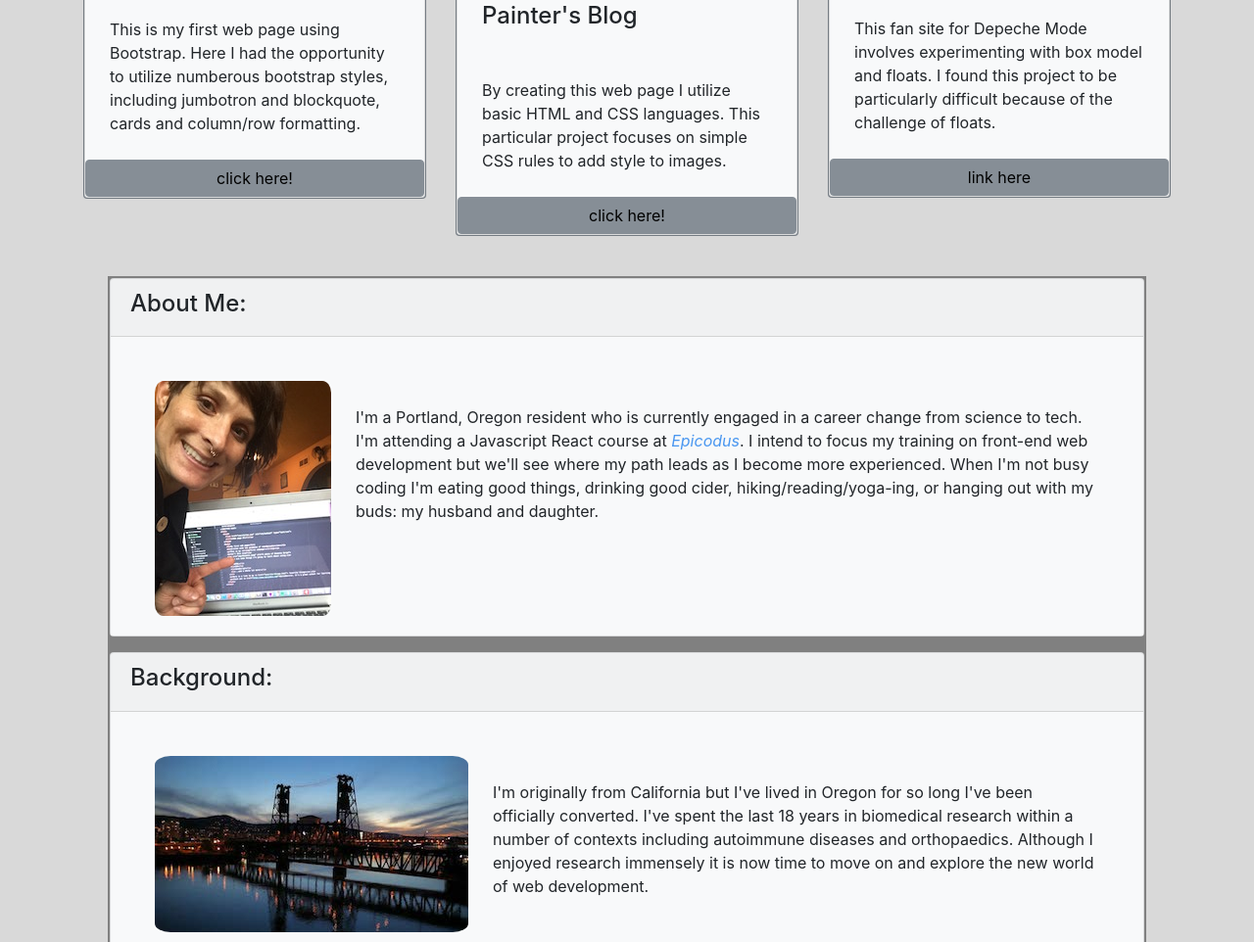
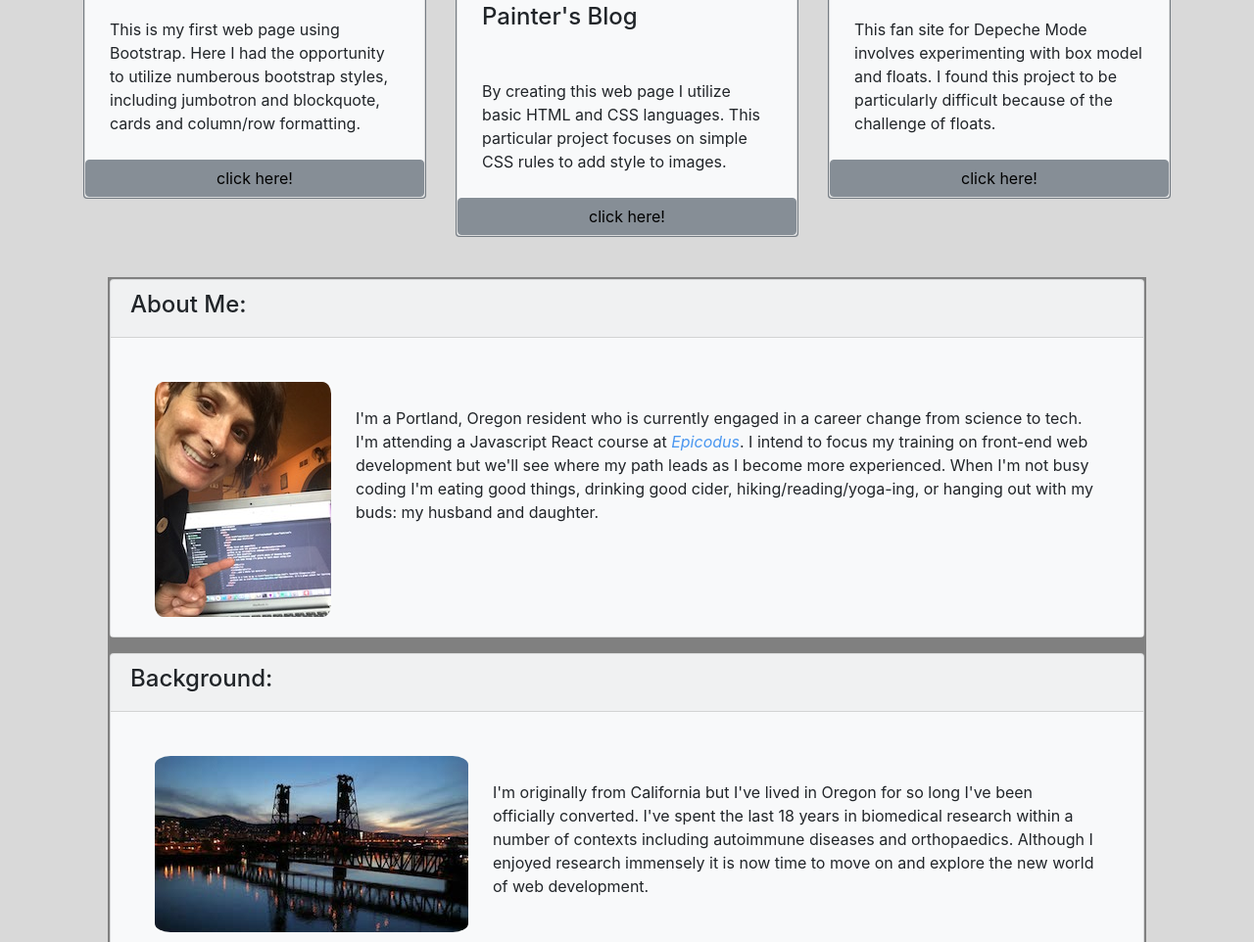
Before and after one commit to thatcat13/cat-portfolio, a plain HTML site: page index.html in a window 1280 px wide. Shown: the part 1546-2508 px from the top of the page at 98% size. Drawn offline with Linux system fonts and the light colour scheme.

```diff
--- a/index.html
+++ b/index.html
@@ -58,7 +58,7 @@
             <div class="card body bg-light">
               <h4 class="card-title">Depeche Mode Fan Page</h4>
               <p class="card-text">This fan site for Depeche Mode involves experimenting with box model and floats. I found this project to be particularly difficult because of the challenge of floats.</p>
-              <a href="#" class="btn btn-secondary">link here</a>
+              <a href="https://thatcat13.github.io/favorite-band/" class="btn btn-secondary">click here!</a>
             </div>
           </div>
         </div>
```
Also changed, not shown: img/beksinski2.jpg (added), img/tree-moon.jpg, 1 other file.
